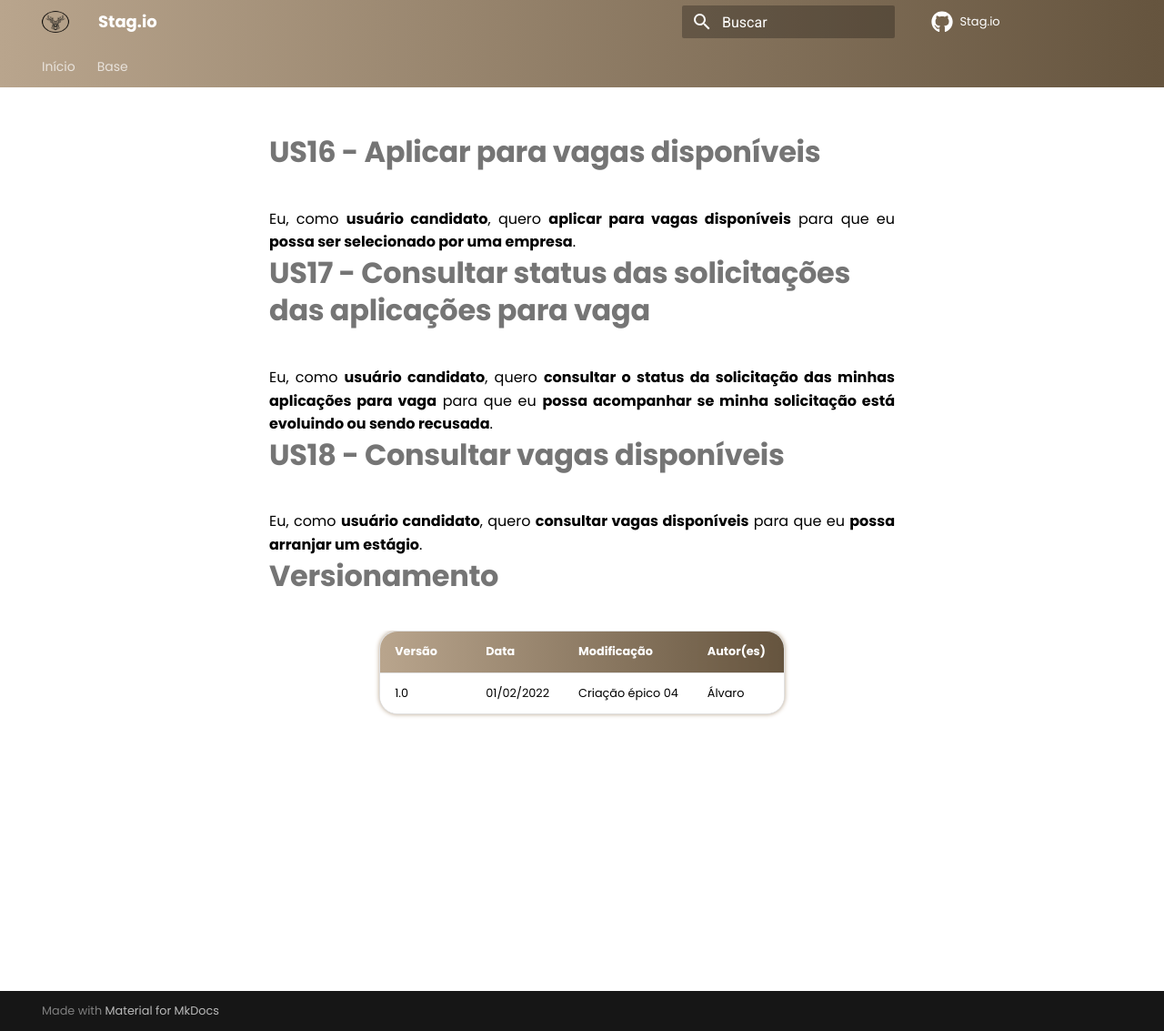
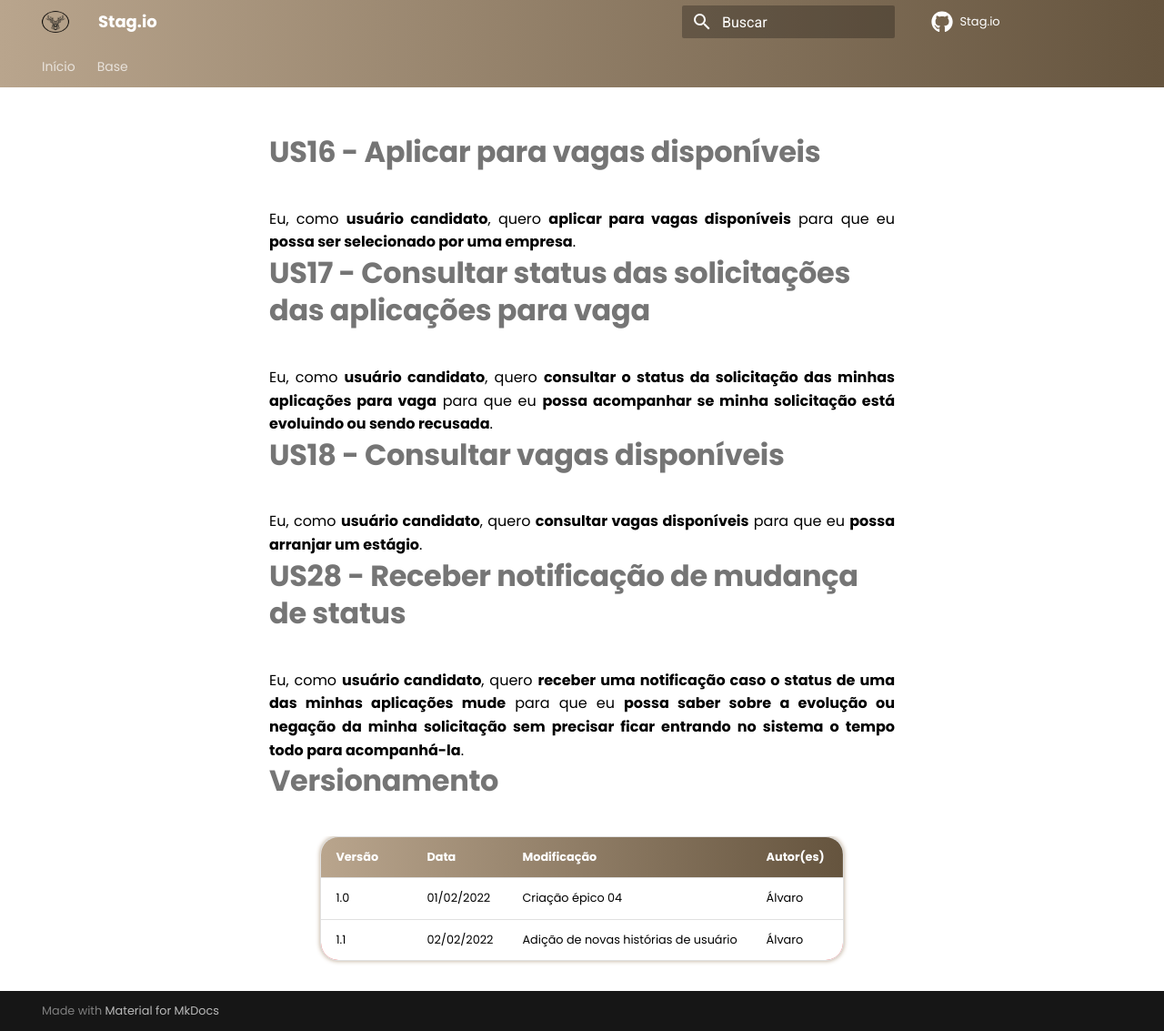
Before and after one commit to UnBArqDsw2021-2/2021.2_G3_stag.io, an MkDocs documentation site: the page built from docs/Base/IE/BacklogProduto/HistoriasUsuario/Epicos/Epico04.md, in a window 1280 px wide and 1133 px high. Shown: the whole window at 91% size. Built offline with MkDocs 1.6.1 and Material for MkDocs 9.7.7, drawn with Linux system fonts in a browser that asks for light colours; comment, search, counter and statistics services are not loaded.

Commit message:
Adição de requisitos, épicos e histórias de usuário

```diff
--- a/docs/Base/IE/BacklogProduto/HistoriasUsuario/Epicos/Epico04.md
+++ b/docs/Base/IE/BacklogProduto/HistoriasUsuario/Epicos/Epico04.md
@@ -16,8 +16,15 @@ Eu, como <b>usuário candidato</b>, quero <b>consultar o status da solicitação
 Eu, como <b>usuário candidato</b>, quero <b>consultar vagas disponíveis</b> para que eu <b>possa arranjar um estágio</b>.
 </div>
 
+# US28 - Receber notificação de mudança de status
+
+<div style="text-align: justify">
+Eu, como <b>usuário candidato</b>, quero <b>receber uma notificação caso o status de uma das minhas aplicações mude</b> para que eu <b>possa saber sobre a evolução ou negação da minha solicitação sem precisar ficar entrando no sistema o tempo todo para acompanhá-la</b>.
+</div>
+
 # Versionamento
 
 Versão | Data | Modificação | Autor(es) |
 |--|--|--|--|
 | 1.0 | 01/02/2022 | Criação épico 04 | Álvaro |
+| 1.1 | 02/02/2022 | Adição de novas histórias de usuário | Álvaro |
```
Also changed, not shown: docs/Base/IE/BacklogProduto/HistoriasUsuario/Epicos/Epico00.md (added, +29 -0 lines), docs/Base/IE/BacklogProduto/HistoriasUsuario/Epicos/Epico02.md (+7 -0 lines), docs/Base/IE/BacklogProduto/HistoriasUsuario/Metodologia.md (+3 -0 lines), docs/Base/IE/BacklogProduto/Index.md (+7 -0 lines).
